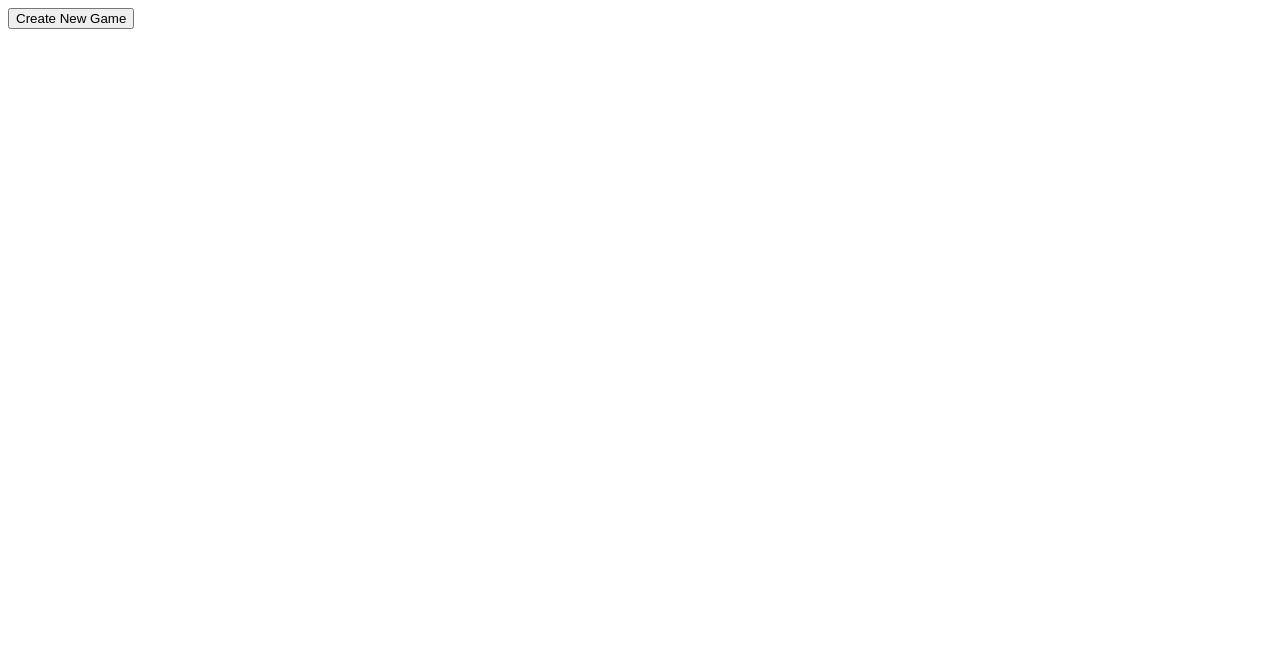
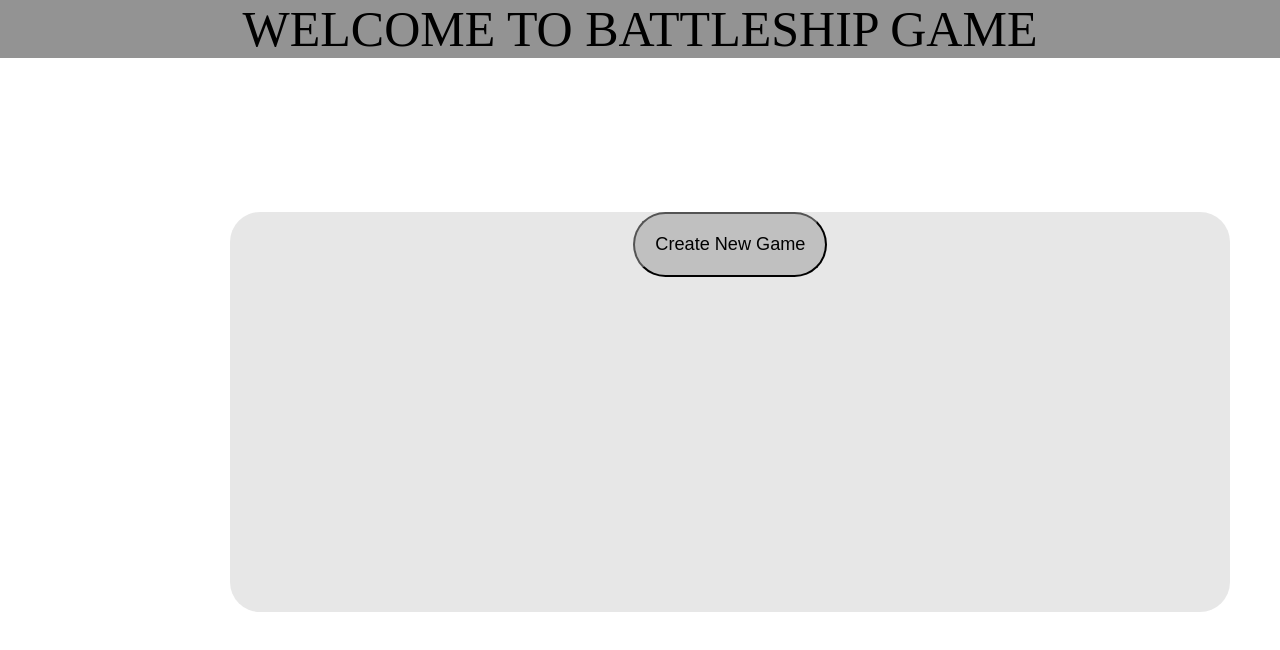
Before and after one commit to negiDharmendra/battle_ship_game, a website: page public/html/allGames.html in a window 1280 px wide. Drawn offline with Linux system fonts and the light colour scheme; no server answers.

Commit message:
[Abhishek] - Modified the CSS of allGames page.
What changes have you made?
I have created new CSS file for allGames.
In check Cookie i am Clearing the gameId cookie also.
In allGames.html I have changed Id of div to class.

Why do we need this change?
It was necessary for looking that page really in the same
as index visual is.

```diff
--- a/public/html/allGames.html
+++ b/public/html/allGames.html
@@ -1,18 +1,20 @@
 <html>
 <head>
 	<title>gameList</title>
+	<link rel="stylesheet" href="../styles/reset.css">
+	<link rel="shortcut icon" type="image/png" href="../image/b.ico"/>
+	<link rel="stylesheet" href="../styles/allgames.css">
 	<script type="text/javascript" src="../js/jquery-2.1.4.min.js"></script>
 	<script type="text/javascript" src= "../js/createGame.js"></script>
 </head>
 <body>
-	<div  id ="gameCreated"></div>
+	<div class="header">WELCOME TO BATTLESHIP GAME</div>
+	<div  class ="newGame">
 	<form method= "POST" action = "newGame">
 		<div>
 			<button>Create New Game</button>
 		</div>
 	</form>
-
-
-
+	</div>
 </body>
 </html>
--- a/public/js/checkCookie.js
+++ b/public/js/checkCookie.js
@@ -8,6 +8,7 @@ function checkCookie(){
 };
 
 $(window).load(function(){
-	$.removeCookie('name',null, { path: '/' });
+	$.removeCookie('userName',null, { path: '/' });
+	$.removeCookie('gameId',null, { path: '/' });
 	checkCookie();
 });
--- a/public/js/createGame.js
+++ b/public/js/createGame.js
@@ -2,9 +2,9 @@ var getAllGames = function(){
 	$.get('/getAllGames',function(data){
 		data = JSON.parse(data)
 		for (var i = 0; i <data.length; i++) {
-		console.log(data[i]);
-			$('#gameCreated').append(['<p>Game is running id --',i,
-				'<form action="joinGame" method="POST">'+
+			var serial =i+1;
+			$('.newGame').append(['<form action="joinGame" method="POST">',
+				'<p>'+ serial+':Join the running Game id is:',data[i],
 				'<input hidden="text" name="Id" value="'+data[i]+'">',
 				'<button type="submit"> Join</button></form>'].join(' '));
 		};
--- /dev/null
+++ b/public/styles/allgames.css
@@ -0,0 +1,33 @@
+.header{
+	font-size:50px;
+	text-align: center;
+	color: black;
+	position: relative;
+	background: #939393;
+}
+.newGame {
+	height: 400px;
+	width: 1000px;
+	font-family: sans-serif;
+	text-align: center;
+	margin:  12% 12% 12% 18%;
+	background:rgba(192,192,192, .38);
+	border-radius: 30px;
+	overflow:scroll;
+}
+
+p{
+	font-family: sans-serif;
+	font-size: 5mm;
+	font-weight: 100;
+}
+
+button {
+	font-weight: 400;
+	padding: 2%;
+	font-family: sans-serif;
+	border-radius: 10mm;
+	font-size:4.8mm;
+	color: black;
+	background-color: silver;
+}
--- a/public/styles/players_queue.css
+++ /dev/null
@@ -1,18 +0,0 @@
-.message,.joinGame{
-	text-align: center;
-	font-size: 24px;
-	margin: 10% 0 0 0;
-	text-transform: uppercase;
-}
-input{
-	text-align: center;
-	font-size: 24px;
-	height: 24px;
-}
-button{
-	text-align: center;
-	font-size: 24px;
-	height: 30px;
-	margin: 0 0 0 20px;
-	text-transform: uppercase;
-}
```
